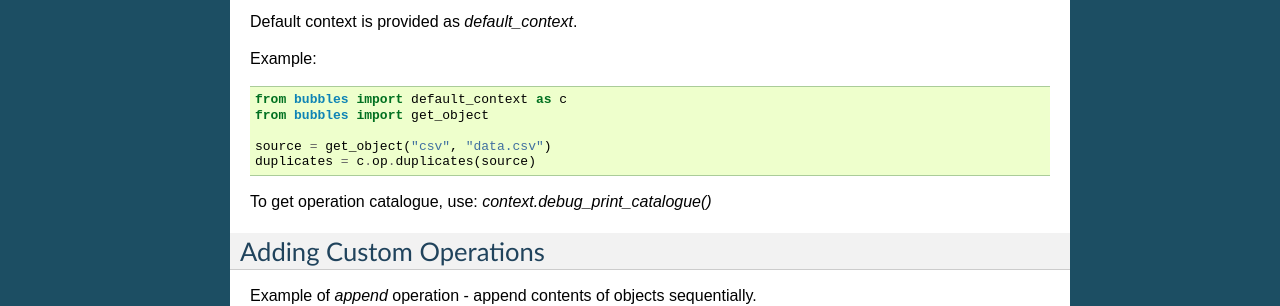
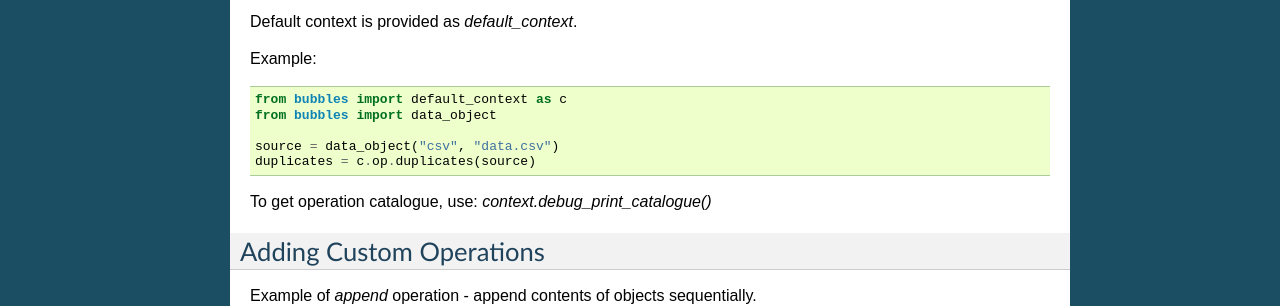
Before and after one commit to Stiivi/bubbles, a Sphinx documentation site: the page built from doc/operations.rst, in a window 1280 px wide. Shown: the part 471-777 px from the top of the page. Built offline with Sphinx 7.4.7, drawn with Linux system fonts in a browser that asks for light colours.

Commit message:
Random leftovers.

```diff
--- a/README.markdown
+++ b/README.markdown
@@ -1,7 +1,5 @@
 Bubbles
 =======
-
-Also known as Brewery2.
 
 Bubbles is a Python ETL Framework and set of tools. It can be used for
 processing, auditing and inspecting data. Focus is on understandability and
--- a/doc/operations.rst
+++ b/doc/operations.rst
@@ -32,9 +32,9 @@ Example:
 .. code-block:: python
 
    from bubbles import default_context as c
-   from bubbles import get_object
+   from bubbles import data_object
 
-   source = get_object("csv", "data.csv")
+   source = data_object("csv", "data.csv")
    duplicates = c.op.duplicates(source)
 
 
```
Also changed, not shown: 1 other file.
